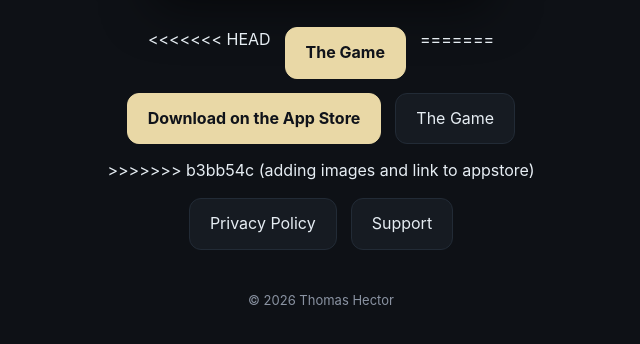
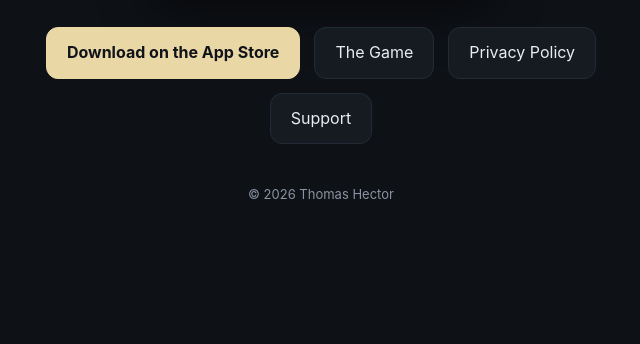
Before and after one commit to ThomasHector/Wanderkin-Walk-Raise, a plain HTML site: page index.html in a window 1280 px wide. Shown: the part 746-1090 px from the top of the page, without its empty margins (319-959 px from the left). After the commit the page ends 1015 px from the top, so only its background shows below. Drawn offline with Linux system fonts and the light colour scheme.

Commit message:
Resolve leftover merge-conflict markers

```diff
--- a/index.html
+++ b/index.html
@@ -36,12 +36,8 @@
     <video class="teaser" src="./Wanderteaser.mp4" poster="./app-icon.png"
            autoplay muted loop playsinline controls preload="metadata"></video>
     <div class="links">
-<<<<<<< HEAD
-      <a class="btn primary" href="./game-mechanics.html">The Game</a>
-=======
       <a class="btn primary" href="https://apps.apple.com/us/app/wanderkin-walk-raise/id6780526723">Download on the App Store</a>
       <a class="btn" href="./game-mechanics.html">The Game</a>
->>>>>>> b3bb54c (adding images and link to appstore)
       <a class="btn" href="./privacy.html">Privacy Policy</a>
       <a class="btn" href="./support.html">Support</a>
     </div>
```
Also changed, not shown: game-mechanics.html (+0 -3 lines).
